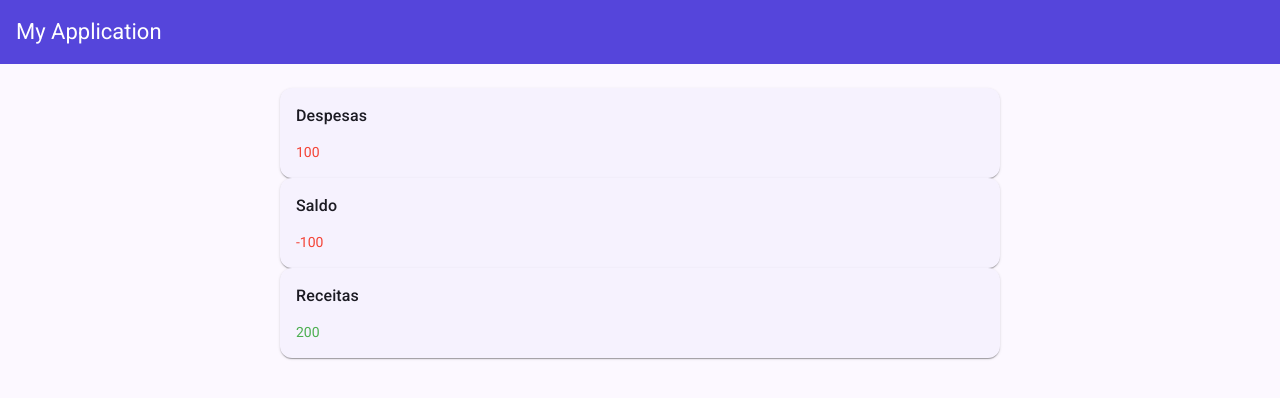
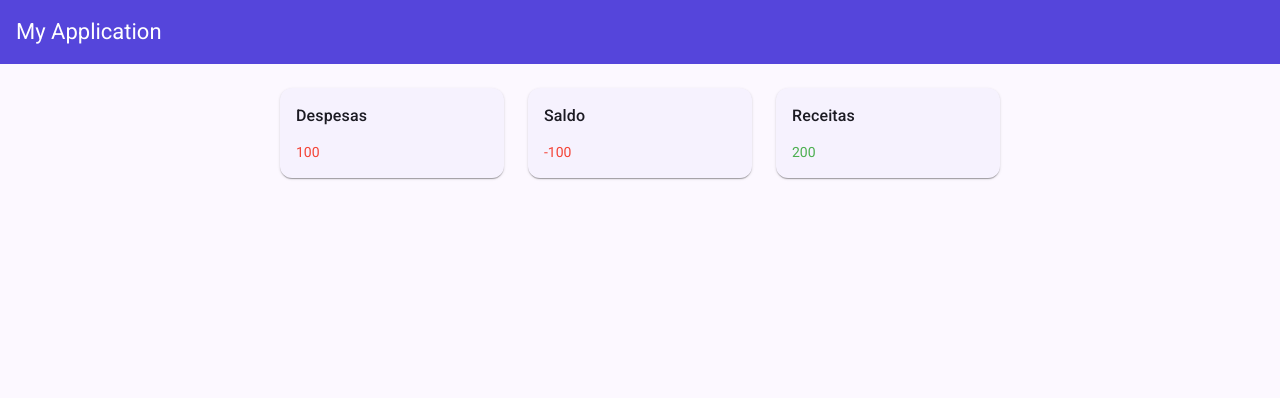
Before and after one commit to ddcsilva/gerenciador-financeiro, an Angular app: page / in a window 1280 px wide. Shown: the top 398 px of the page. Built offline with nearby package versions, Linux system fonts and the light colour scheme.

Commit message:
feat: melhorando layout dos cards de valores

```diff
--- /dev/null
+++ b/src/app/features/home/components/balance/balance.html
@@ -0,0 +1,3 @@
+<app-balance-card class="card" [type]="'outcome'" [label]="'Despesas'" [value]="100" />
+<app-balance-card class="card" [type]="'balance'" [label]="'Saldo'" [value]="-100" />
+<app-balance-card class="card" [type]="'income'" [label]="'Receitas'" [value]="200" />
--- /dev/null
+++ b/src/app/features/home/components/balance/balance.scss
@@ -0,0 +1,8 @@
+:host {
+  display: flex;
+  gap: 24px;
+
+  .card {
+    flex: 1;
+  }
+}
--- a/src/app/features/home/home.html
+++ b/src/app/features/home/home.html
@@ -1,3 +1 @@
-<app-balance-card [type]="'outcome'" [label]="'Despesas'" [value]="100" />
-<app-balance-card [type]="'balance'" [label]="'Saldo'" [value]="-100" />
-<app-balance-card [type]="'income'" [label]="'Receitas'" [value]="200" />
+<app-balance />
```
Also changed, not shown: src/app/features/home/components/balance/balance.ts (added, +10 -0 lines), src/app/features/home/home.ts (+4 -6 lines), src/app/features/home/components/balance/components/balance-card/balance-card.html (renamed from src/app/features/home/components/balance-card/balance-card.html), src/app/features/home/components/balance/components/balance-card/balance-card.scss (renamed from src/app/features/home/components/balance-card/balance-card.scss), src/app/features/home/components/balance/components/balance-card/balance-card.ts (renamed from src/app/features/home/components/balance-card/balance-card.ts).
